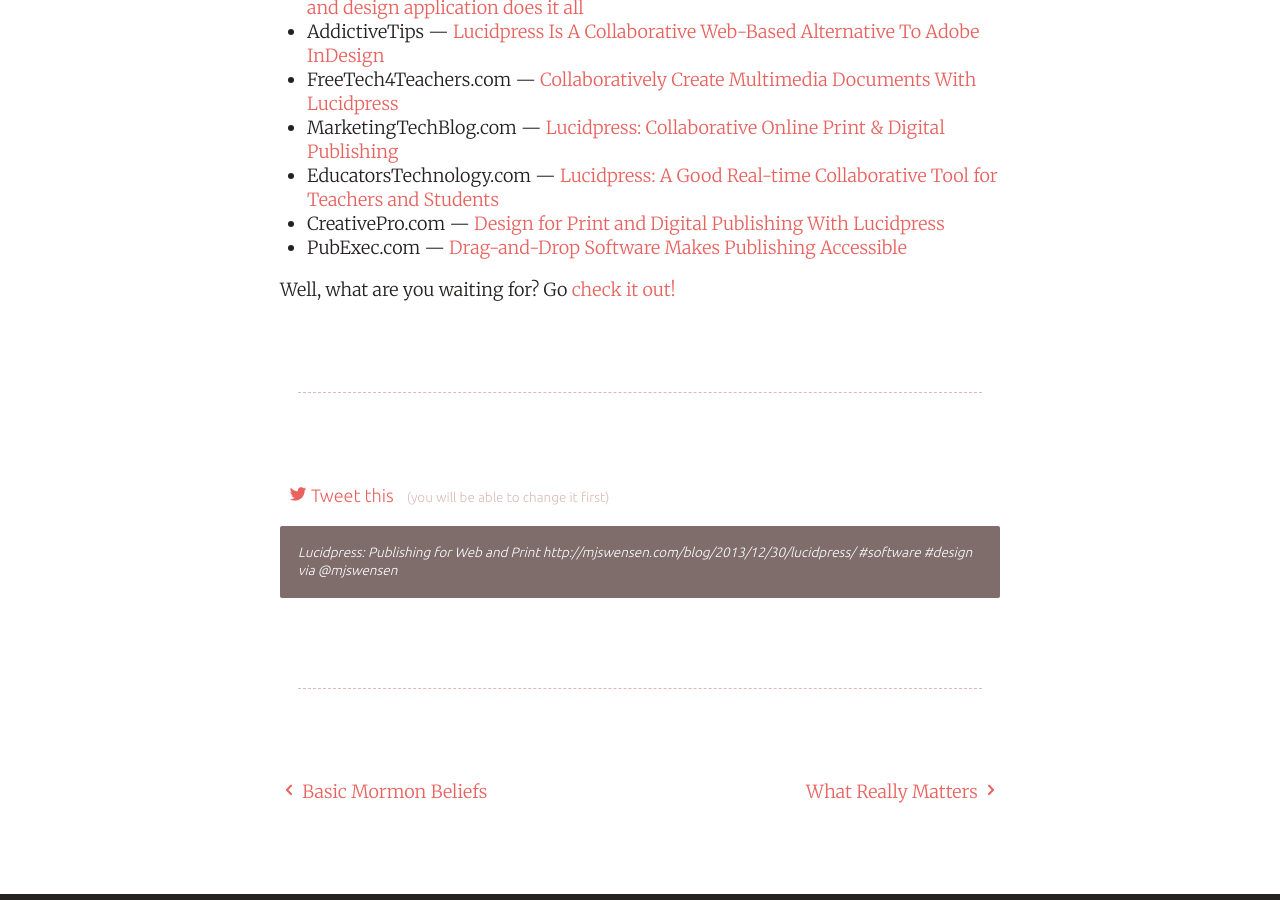
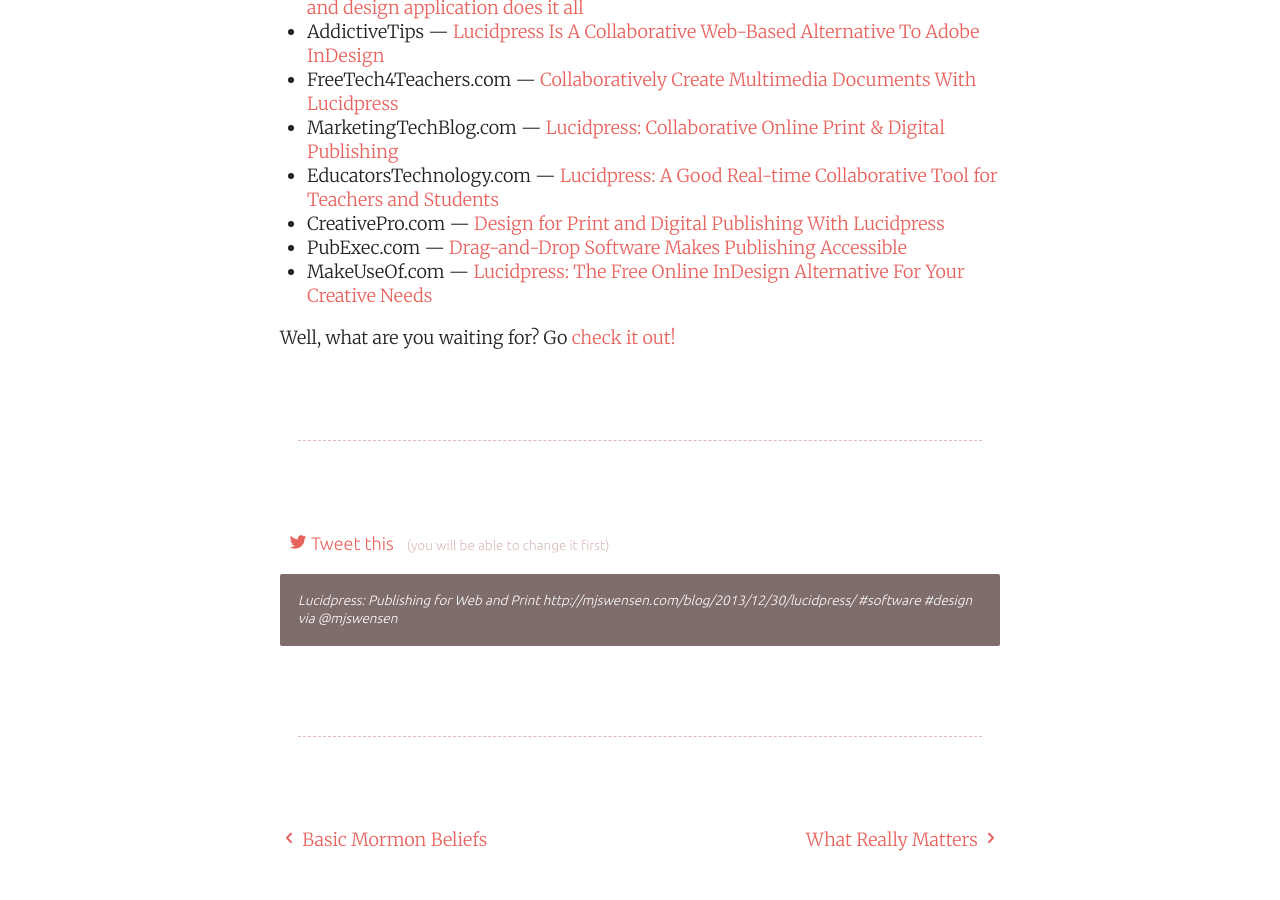
Before and after one commit to mjswensen/mjswensen.com, a Jekyll site: the page built from blog/_posts/2013-12-30-lucidpress.md, in a window 1280 px wide and 900 px high, scrolled down 1420 px. Built offline with Jekyll 4.4.1, drawn with Linux system fonts in a browser that asks for light colours; Markdown is read by kramdown in place of the engine named in the settings; some of the changed lines change nothing that is shown; some of the changed text lies outside the part shown.

Commit message:
Adding another review to the Lucidpress article.

```diff
--- a/blog/_posts/2013-12-30-lucidpress.md
+++ b/blog/_posts/2013-12-30-lucidpress.md
@@ -5,7 +5,7 @@
 layout: post
 excerpt: Lucidpress is a new cloud-based-yet-desktop-caliber publishing application.
 sitemap:
-  lastmod: 2014-01-15 15:31:00
+  lastmod: 2014-05-02 21:39:00
 ---
 
 [Lucidpress](http://www.lucidpress.com) is a new cloud-based-yet-desktop-caliber publishing application. If you're a designer or involved with a small- or medium-sized business, you should probably check it out&mdash;it's free during beta. There's also an interactive [demo](http://www.lucidpress.com/demo).
@@ -30,5 +30,6 @@
 * EducatorsTechnology.com &mdash; [Lucidpress: A Good Real-time Collaborative Tool for Teachers and Students](http://www.educatorstechnology.com/2013/10/lucidpress-good-real-time-collaborative.html)
 * CreativePro.com &mdash; [Design for Print and Digital Publishing With Lucidpress](http://www.creativepro.com/article/design-for-print-and-digital-publishing-with-lucidpress)
 * PubExec.com &mdash; [Drag-and-Drop Software Makes Publishing Accessible](http://www.pubexec.com/article/drag-and-drop-software-makes-publishing-accessible/1)
+* MakeUseOf.com &mdash; [Lucidpress: The Free Online InDesign Alternative For Your Creative Needs](http://www.makeuseof.com/tag/lucidpress-free-online-indesign-alternative-creative-needs/)
 
 Well, what are you waiting for? Go [check it out!](http://www.lucidpress.com/demo)
```
